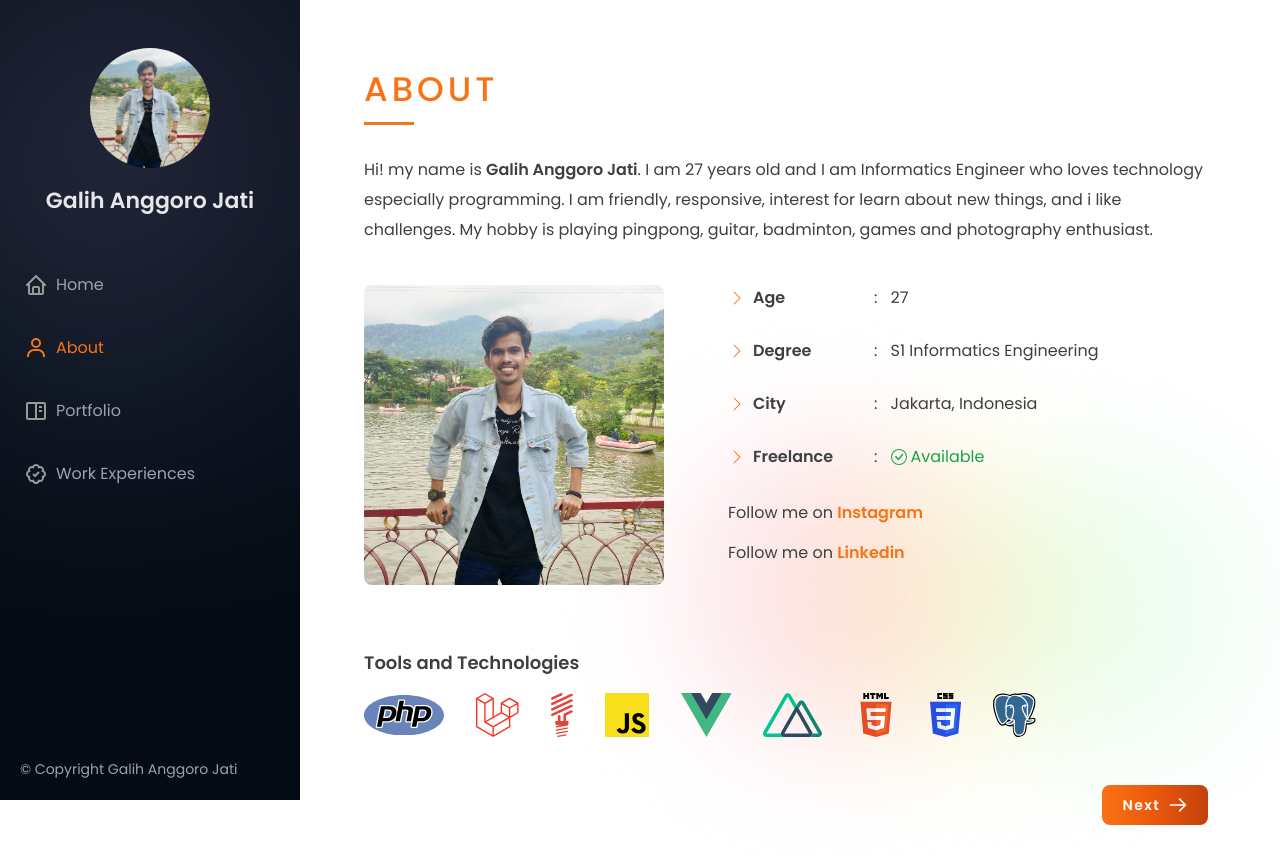
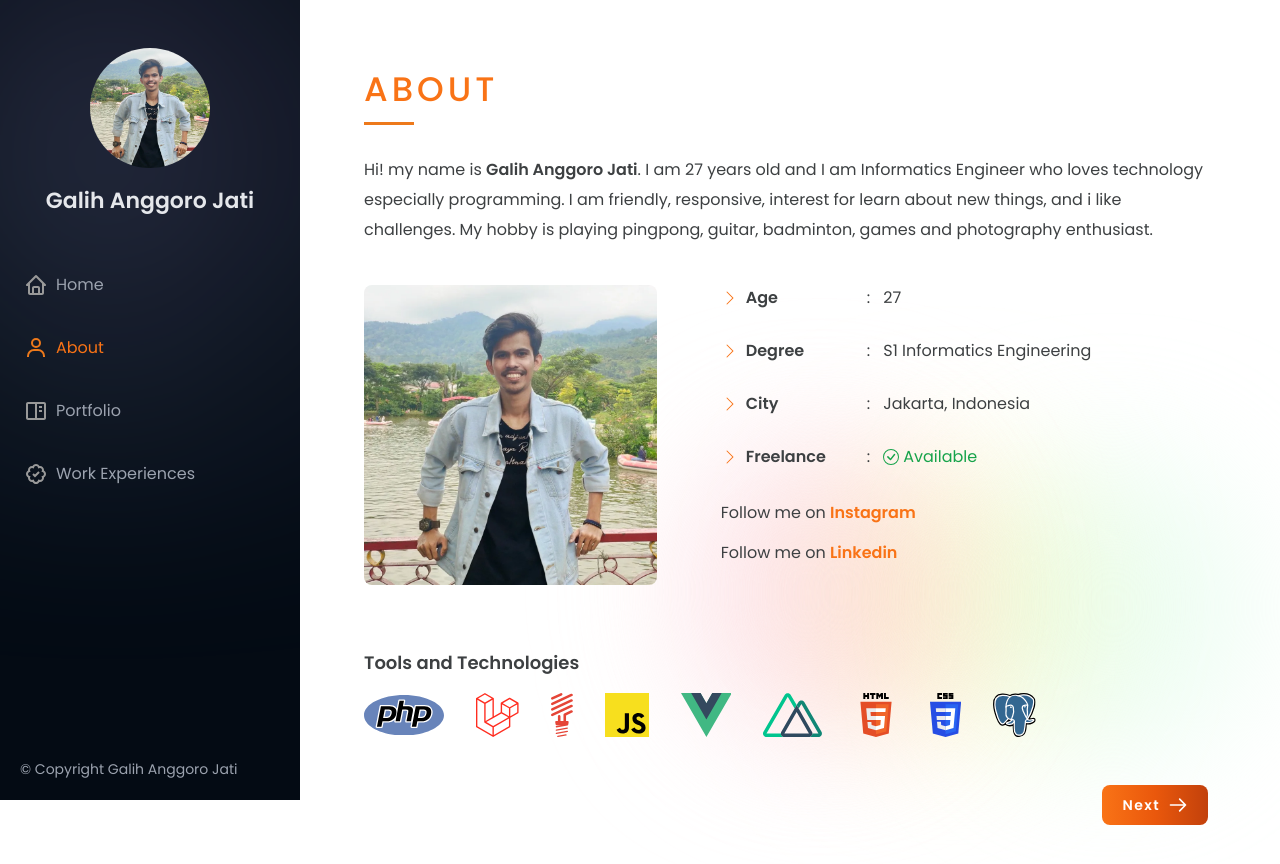
Before and after one commit to galeeh16/nuxt-profile-galih, a Nuxt app: page /about in a window 1280 px wide. Shown: the top 864 px of the page. Built offline with nearby package versions, Linux system fonts and the light colour scheme; what vue-easy-lightbox, vue-writer would draw is missing.

Commit message:
cropping webp profile image

```diff
--- a/layouts/default.vue
+++ b/layouts/default.vue
@@ -4,7 +4,7 @@
       class="h-[100-vh] fixed w-[300px] top-0 bottom-0 bg-[#040b14] duration-300 ease-in-out text-white p-4 lg:p-6 z-[5] overflow-hidden"
       v-show="isShowingSidebar">
       <div class="flex justify-center mt-4 lg:mt-6 relative">
-        <img src="/profile-img.webp" class="w-[120px] h-[120px] rounded-full" />
+        <img src="/profile-galih.webp" class="w-[120px] h-[120px] rounded-full" />
 
         <div class="bg-gradient w-44 h-52 absolute z-[-1] top-0 left-0 inset-0">
 
--- a/pages/about.vue
+++ b/pages/about.vue
@@ -12,7 +12,7 @@
 
     <div class="mt-10 flex flex-wrap gap-10 lg:gap-16">
       <div>
-        <img src="/profile-img.webp" class="max-w-[300px] max-h-[300px] rounded-lg" />
+        <img src="/profile-galih.webp" class="max-w-[300px] max-h-[300px] rounded-lg" />
       </div>
       <div class="self-baseline">
         <table class="">
```
Also changed, not shown: public/profile-galih.webp (added), public/profile-img.webp (deleted). Lines whose indentation alone changed are shown as unchanged.
